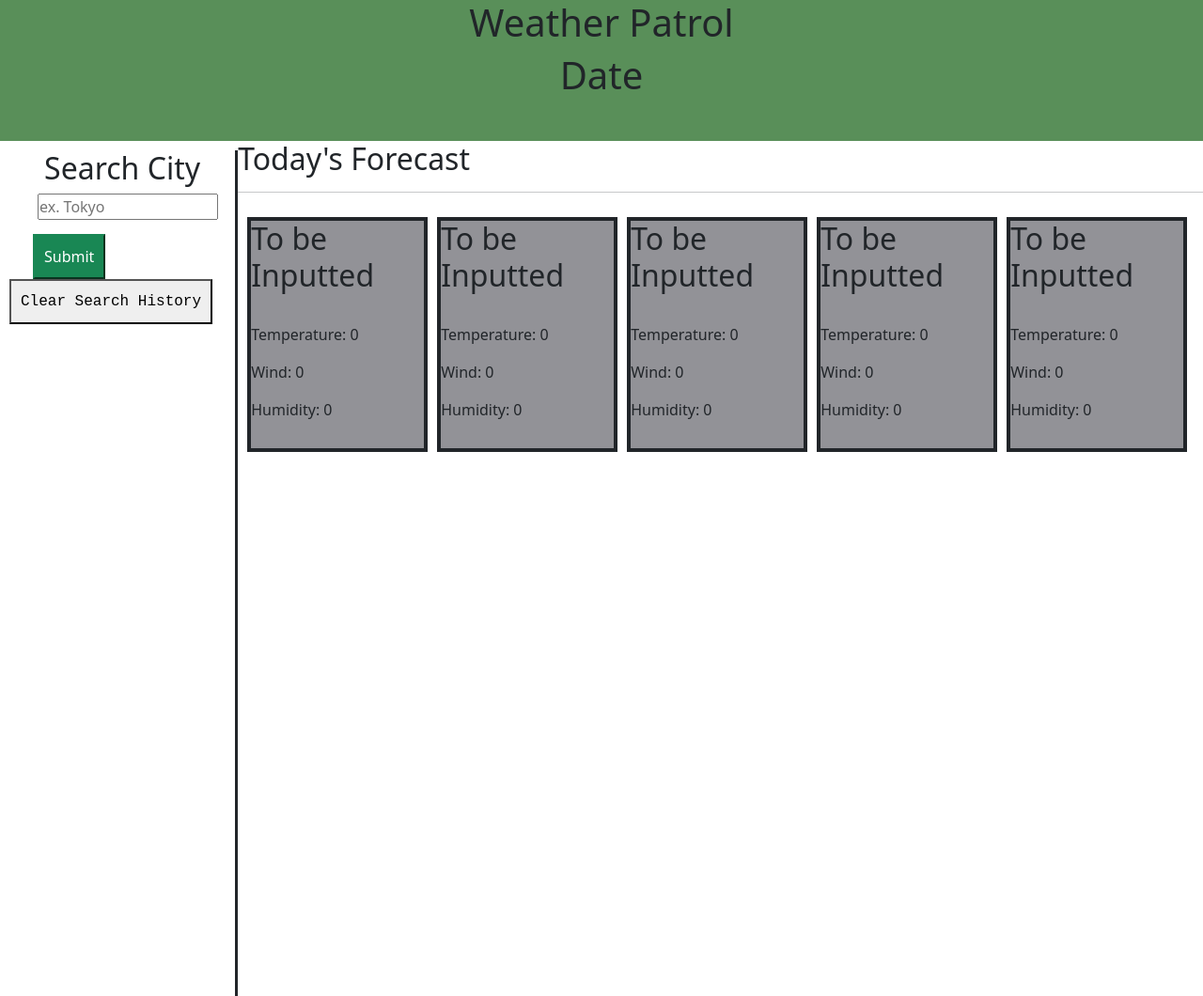
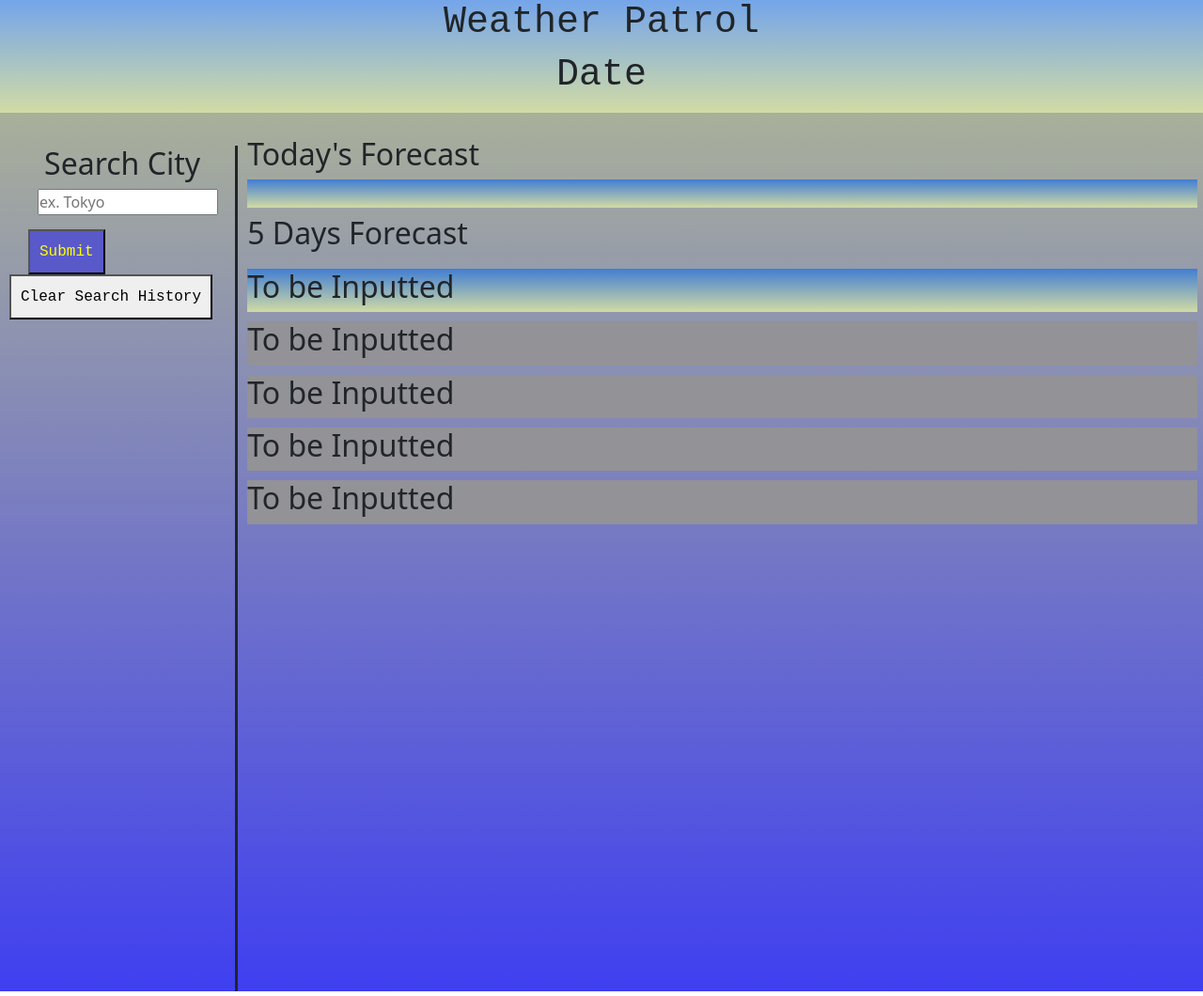
Before and after one commit to jayP308/weather-patrol, a plain HTML site: page index.html in a window 1280 px wide. Shown: the whole page at 94% size. Drawn offline with nearby package versions, Linux system fonts and the light colour scheme.

Commit message:
changes user interface

```diff
--- a/assets/css/style.css
+++ b/assets/css/style.css
@@ -4,17 +4,23 @@
 }
 
  body {
-    background-color: beige;
+  background:linear-gradient(rgb(182, 190, 143), rgb(63, 63, 240));
  }
 
  header {
     text-align: center;
-    height: 150px;
-    background-color: rgb(89, 143, 89);
+    height: 120px;
+    background:linear-gradient(rgb(116, 165, 234), rgb(210, 219, 164));
+    font-family: monospace;
+ }
+
+ h1 {
+  margin-top: 20px;
  }
 
  main{
    max-width: 100%;
+   margin-top: 25px;
  }
 
  #city-display {
@@ -24,20 +30,30 @@
 
  .hover-effect {
   text-align: center;
-  background-color: beige;
+  background:linear-gradient(rgb(65, 126, 211), rgb(210, 219, 164));
   padding: 10px;
  }
 
  .hover-effect:hover {
-   background-color: lightgrey;
-   cursor: pointer;
+    background:linear-gradient(rgb(105, 59, 105), rgb(71, 67, 67));
+    cursor: pointer;
  }
 
  .weather-info {
   font-size: 20px;
  }
  .weather-info1 {
-  width: 5%;
+  width: 10%;
+  float: right;
+ }
+
+ .city-name {
+  background:linear-gradient(rgb(65, 126, 211), rgb(210, 219, 164));
+  width: 79%;
+  float: left;
+  margin-left: 10px;
+  padding: 15px;
+
  }
 
  .btn-success {
--- a/assets/js/sample.js
+++ b/assets/js/sample.js
@@ -74,7 +74,7 @@ for(let i=0; i < savedCities1.length; i++) {
         fetch(fiveDayUrl2)
         .then(res => res.json())
         .then(data1 => {
-           console.log(data1.list[5]);
+           console.log(data1);
         })
         .catch(error => console.log(error));
 
@@ -92,14 +92,14 @@ function renderCurrentWeather (data) {
     let weatherWind = data.wind.speed;
     let weatherHumid = data.main.humidity;
 
-    let weatherNameEl = document.createElement("h2");
-    weatherNameEl.textContent = weatherName + " " +"("+ todaysDate + ")";
-    cityName.appendChild(weatherNameEl);
-
     let weatherIconEl = document.createElement("img");
     weatherIconEl.className = "weather-info1"
     weatherIconEl.src = weatherPic;
     cityName.appendChild(weatherIconEl);
+
+    let weatherNameEl = document.createElement("h2");
+    weatherNameEl.textContent = weatherName + " " +"("+ todaysDate + ")";
+    cityName.appendChild(weatherNameEl);
 
     let weatherTempEl = document.createElement("p");
     weatherTempEl.className = "weather-info";
--- a/index.html
+++ b/index.html
@@ -18,56 +18,37 @@
             <section id="city-list" style=" width: 19%; height: 900px; float: left; margin-left: 10px; margin-top: 10px; border-right: solid;">
                 <h2 style="text-align: center;">Search City</h2>
                 <input style="width: 80%; margin-left: 30px" type="text" placeholder="ex. Tokyo" id="user-input"/>
-                <button class="btn-success" id="submit-button" style="padding: 10px; margin-left: 25px; margin-top: 15px;">Submit</button>
+                <button id="submit-button" style="padding: 10px; font-family: monospace; margin-left: 20px; margin-top: 15px; background-color: rgb(89, 89, 202); color: yellow;">Submit</button>
                 <button id="clear-button" style="padding: 10px; font-family: monospace;">Clear Search History</button>
                 <h2 id="city-display"></h2>
             </section>
 
-                <h2>Today's Forecast</h2>
-                <hr>
+                <h2 style="float: left; margin-left: 10px;">Today's Forecast</h2>
             <section>
                 <h2 class="city-name"></h2>
             </section>
 
             <div>
-                <section style="width: 15%; height: 250px; float: left; margin-left: 10px; margin-top: 10px; background-color: rgb(146, 146, 151); border: 4px solid; ">
+                <h2 style="width: 78%; float: left; margin-left: 10px;">5 Days Forecast</h2>
+
+                <section style="width: 79%; float: left; margin-left: 10px; margin-top: 10px;  background:linear-gradient(rgb(65, 126, 211), rgb(210, 219, 164));">
                     <h2>To be Inputted</h2>
-                    <br>
-                    <p> Temperature: 0 </p>
-                    <p> Wind: 0</p>
-                    <p> Humidity: 0</p>
                 </section>
 
-                <section style="width: 15%; height: 250px; float: left; margin-left: 10px; margin-top: 10px; background-color: rgb(146, 146, 151); border: 4px solid;">
+                <section style="width: 79%; float: left; margin-left: 10px; margin-top: 10px; background-color: rgb(146, 146, 151);">
                     <h2>To be Inputted</h2>
-                    <br>
-                    <p> Temperature: 0 </p>
-                    <p> Wind: 0</p>
-                    <p> Humidity: 0</p>
                 </section>
 
-                <section style="width: 15%; height: 250px; float: left; margin-left: 10px; margin-top: 10px; background-color: rgb(146, 146, 151); border: 4px solid;">
+                <section style="width: 79%; float: left; margin-left: 10px; margin-top: 10px; background-color: rgb(146, 146, 151);">
                     <h2>To be Inputted</h2>
-                    <br>
-                    <p> Temperature: 0 </p>
-                    <p> Wind: 0</p>
-                    <p> Humidity: 0</p>
                 </section>
 
-                <section style="width: 15%; height: 250px; float: left; margin-left: 10px; margin-top: 10px; background-color: rgb(146, 146, 151); border: 4px solid;">
+               <section style="width: 79%; float: left; margin-left: 10px; margin-top: 10px; background-color: rgb(146, 146, 151);">
                     <h2>To be Inputted</h2>
-                    <br>
-                    <p> Temperature: 0 </p>
-                    <p> Wind: 0</p>
-                    <p> Humidity: 0</p>
                 </section>
 
-                <section style="width: 15%; height: 250px; float: left; margin-left: 10px; margin-top: 10px; background-color: rgb(146, 146, 151); border: 4px solid;">
+               <section style="width: 79%; float: left; margin-left: 10px; margin-top: 10px; background-color: rgb(146, 146, 151);">
                     <h2>To be Inputted</h2>
-                    <br>
-                    <p> Temperature: 0 </p>
-                    <p> Wind: 0</p>
-                    <p> Humidity: 0</p>
                 </section>
             </div>
     </main>
```
